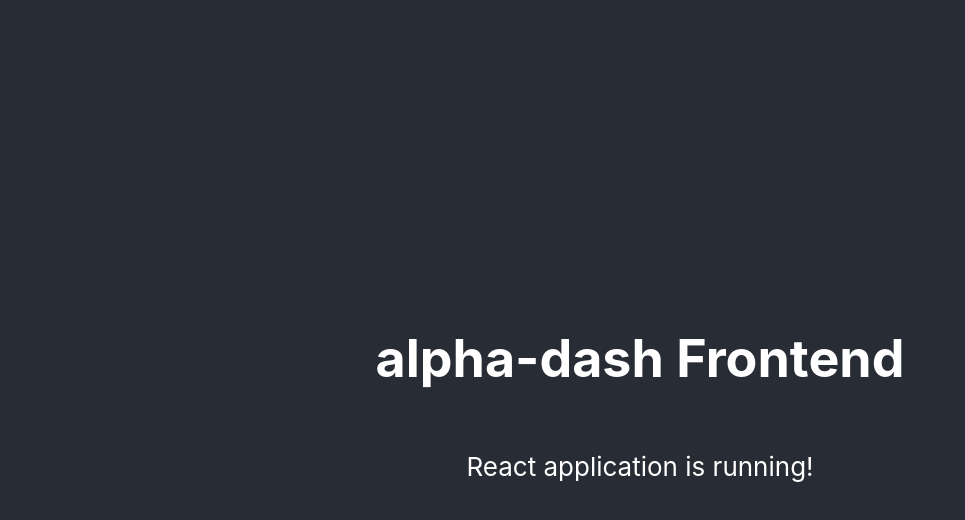
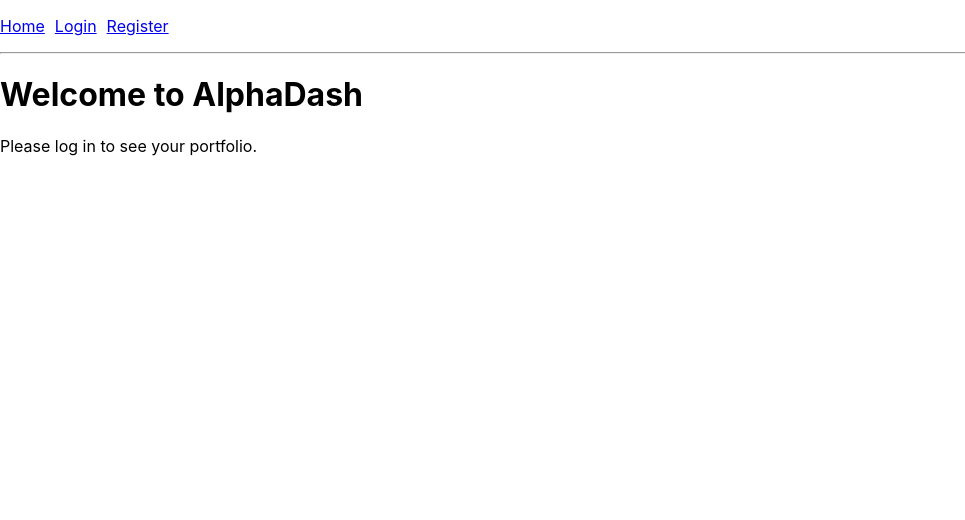
Before and after one commit to zhu-weijie/alpha-dash, a React (Create React App) app in the folder frontend/: page / in a window 1280 px wide. Shown: the top 520 px of the page, without its empty margins (0-965 px from the left). Built offline with nearby package versions, Linux system fonts and the light colour scheme; no server answers.

Commit message:
Add Routing, Fix CORS

```diff
--- a/frontend/src/App.tsx
+++ b/frontend/src/App.tsx
@@ -1,16 +1,65 @@
-// frontend/src/App.tsx
+// src/App.tsx
 import React from 'react';
-import './App.css';
+import { BrowserRouter as Router, Route, Routes, Link, Navigate } from 'react-router-dom';
+import PortfolioPage from './pages/PortfolioPage';
+// import LoginPage from './pages/LoginPage';
+// import RegisterPage from './pages/RegisterPage';
+// import HomePage from './pages/HomePage';
+
+const isAuthenticated = () => !!localStorage.getItem('authToken');
+
+interface ProtectedRouteProps {
+  children: React.ReactNode; // Use React.ReactNode for more flexibility
+}
+
+const ProtectedRoute: React.FC<ProtectedRouteProps> = ({ children }) => {
+  if (!isAuthenticated()) {
+      return <Navigate to="/login" replace />;
+  }
+  // If children can be other things than JSX.Element, you might need to wrap it
+  // but if you always pass a component like <PortfolioPage />, it should be fine.
+  // For safety, you can return <>{children}</> if children might be a string or number.
+  return <>{children}</>; // Using a fragment <> is safe and common
+};
+
 
 function App() {
-  return (
-    <div className="App">
-      <header className="App-header">
-        <h1>alpha-dash Frontend</h1>
-        <p>React application is running!</p>
-      </header>
-    </div>
-  );
+    const handleLogout = () => {
+        localStorage.removeItem('authToken');
+        window.location.reload();
+    };
+
+    return (
+        <Router>
+            <div>
+                <nav>
+                    <ul style={{ listStyleType: 'none', padding: 0, display: 'flex', gap: '10px' }}>
+                        <li><Link to="/">Home</Link></li>
+                        {!isAuthenticated() && <li><Link to="/login">Login</Link></li>}
+                        {!isAuthenticated() && <li><Link to="/register">Register</Link></li>}
+                        {isAuthenticated() && <li><Link to="/portfolio">My Portfolio</Link></li>}
+                        {isAuthenticated() && <li><button onClick={handleLogout}>Logout</button></li>}
+                    </ul>
+                </nav>
+                <hr />
+                <Routes>
+                    {/* <Route path="/" element={<HomePage />} /> */}
+                    {/* <Route path="/login" element={<LoginPage />} /> */}
+                    {/* <Route path="/register" element={<RegisterPage />} /> */}
+                    <Route
+                        path="/portfolio"
+                        element={
+                            <ProtectedRoute>
+                                <PortfolioPage />
+                            </ProtectedRoute>
+                        }
+                    />
+                    <Route path="/" element={<div><h1>Welcome to AlphaDash</h1><p>Please log in to see your portfolio.</p></div>} />
+                    <Route path="/login" element={<div><h2>Login Page Placeholder</h2><p>Implement actual login form here which sets 'authToken' in localStorage.</p><button onClick={() => { localStorage.setItem('authToken', 'fake-test-token'); window.location.href = '/portfolio';}}>Simulate Login</button></div>} />
+
+                </Routes>
+            </div>
+        </Router>
+    );
 }
-
 export default App;
```
Also changed, not shown: 1 other file (tests, documents, lock files or other folders).
